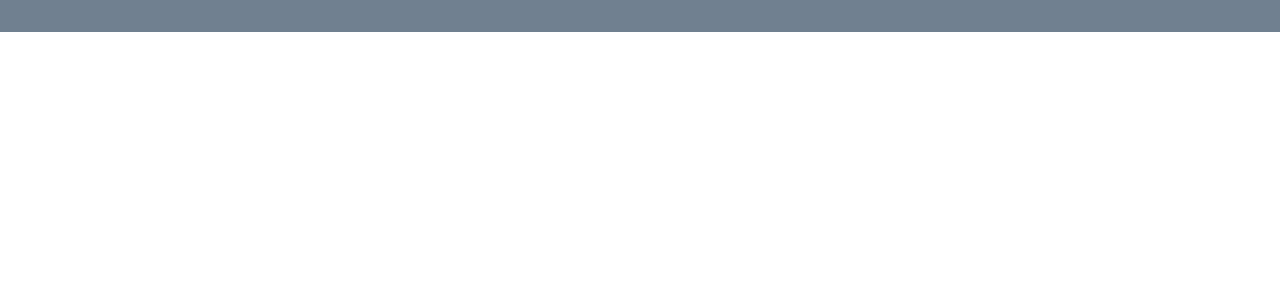
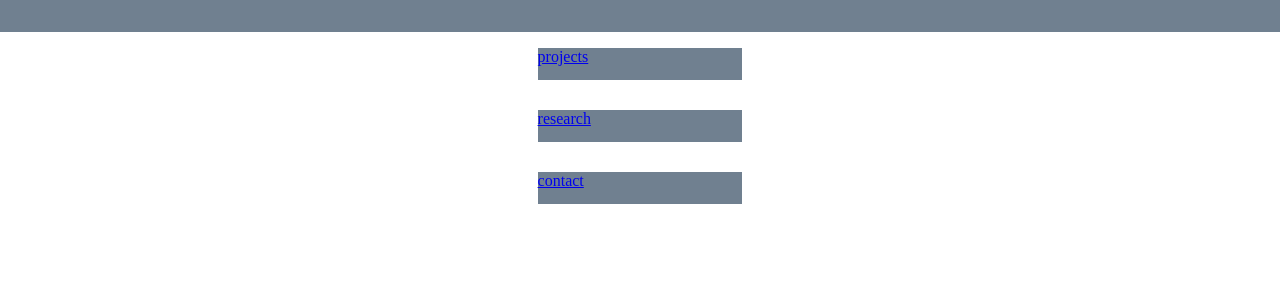
Before and after one commit to thedavidkipnis/portfolio, a React (Create React App) app: page / in a window 1280 px wide. Shown: the top 300 px of the page. Built offline with nearby package versions, Linux system fonts and the light colour scheme.

Commit message:
Added info block component and links

```diff
--- a/src/components/InfoBlock.js
+++ b/src/components/InfoBlock.js
@@ -1,8 +1,8 @@
 
-const InfoBlock = () => {
+const InfoBlock = (props) => {
     return (
       <div className="InfoBlock">
-        InfoBlock
+        <a href={props.link}>{props.text}</a>
       </div>
     );
   }
--- a/src/components/MainPage.js
+++ b/src/components/MainPage.js
@@ -3,6 +3,9 @@ import InfoBlock from "./InfoBlock";
 const MainPage = () =>  {
     return (
       <div className="MainPage">
+        <InfoBlock text={'projects'} link={'https://github.com/thedavidkipnis'}/>
+        <InfoBlock text={'research'} link={'https://ieeexplore.ieee.org/document/10216577'}/>
+        <InfoBlock text={'contact'} link={'https://www.linkedin.com/in/thedavidkipnis/'}/>
       </div>
     );
   }
--- a/src/index.css
+++ b/src/index.css
@@ -10,9 +10,19 @@ body, html {
 }
 
 .MainPage {
-    height: 96vh;
+    height: 94vh;
+    padding-top: 2vh;
+
+    display: flex;
+    align-items: center;
+    flex-direction: column;
 }
 
 .InfoBlock {
+    height: 4vh;
+    width: 16vw;
+
+    margin: 0 0 30px 0;
+
     background-color: slategrey;
 }
```
